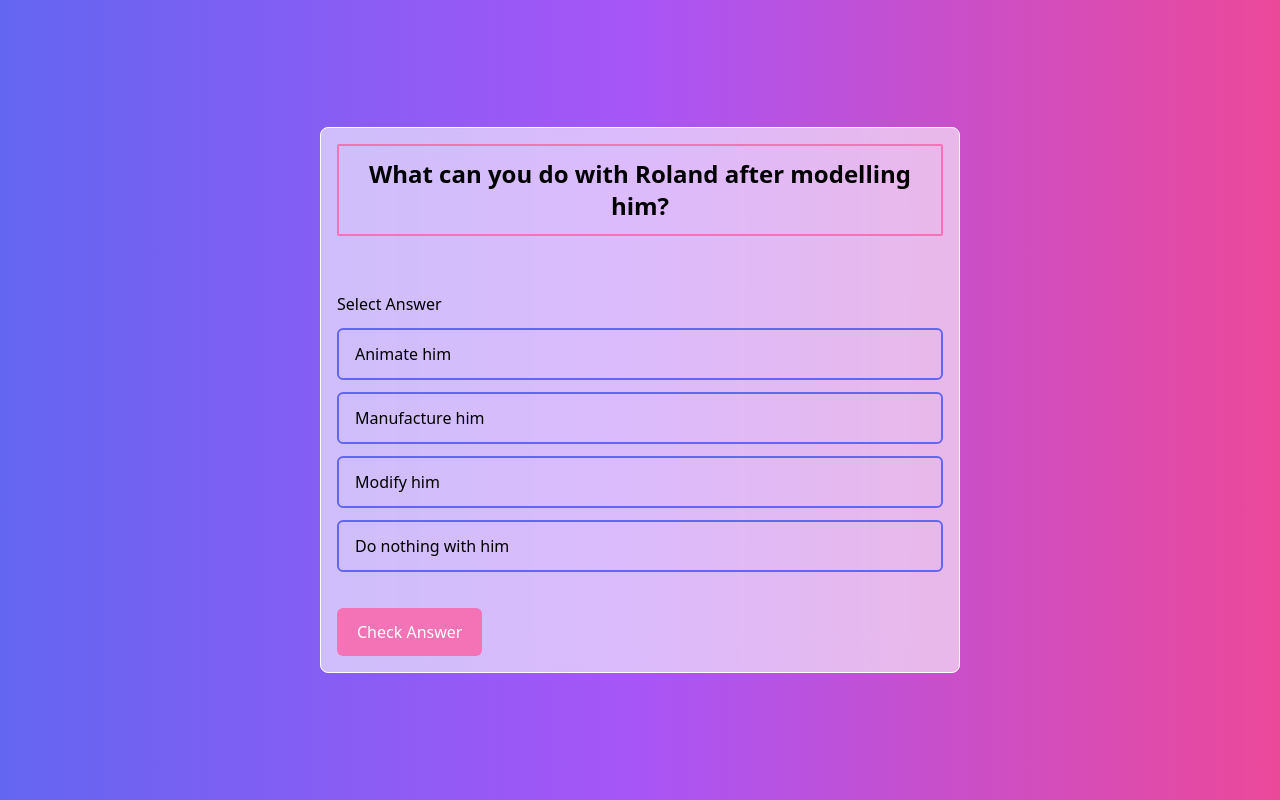
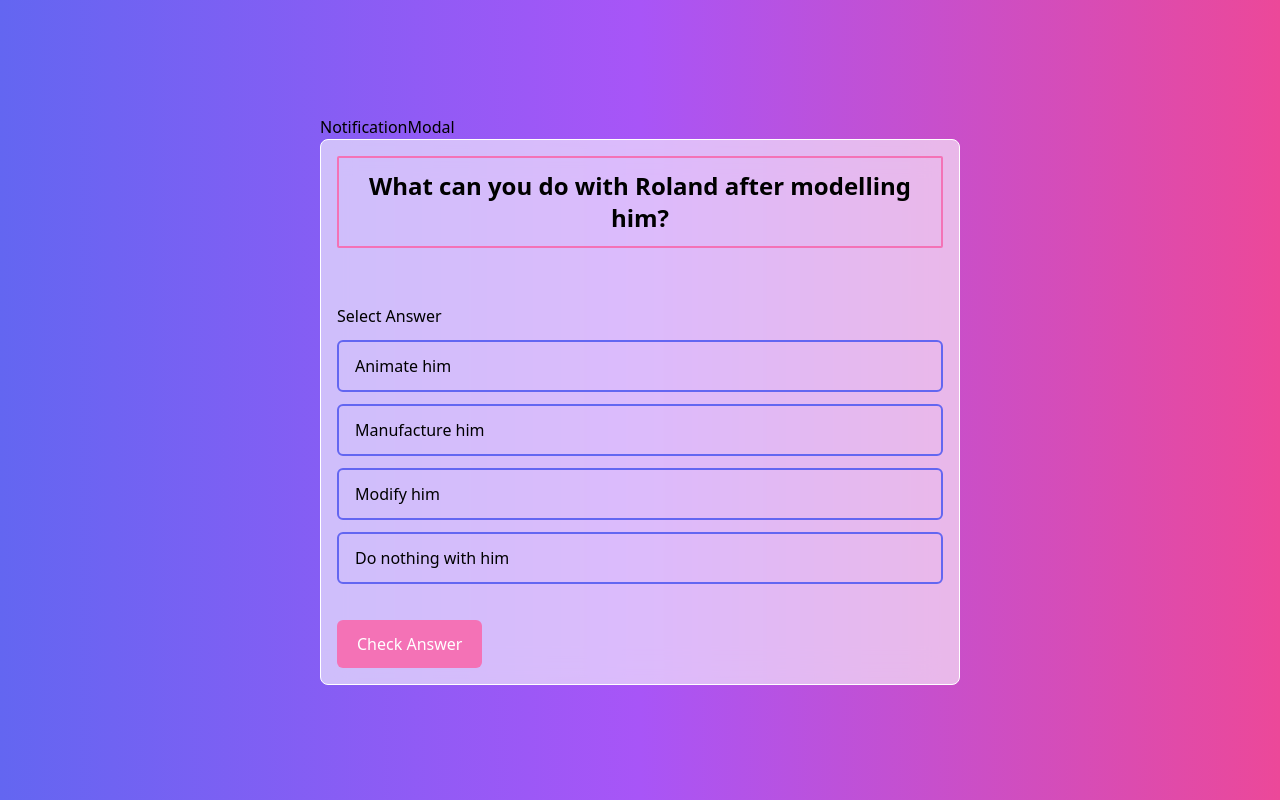
Before and after one commit to laribright/quiz-app, a Next.js app: page / in a window 1280 px wide. Built offline with nearby package versions, Linux system fonts and the light colour scheme.

Commit message:
Render the notification component in the homepage

```diff
--- a/pages/index.tsx
+++ b/pages/index.tsx
@@ -1,3 +1,4 @@
+import NotificationModal from "@/components/NotificationModal";
 import Head from "next/head";
 import { useState } from "react";
 
@@ -26,6 +27,8 @@ const Home = () => {
         <link rel="icon" href="/favicon.ico" />
         <meta name="description" content="Quiz application" />
       </Head>
+
+      <NotificationModal />
 
       <main className="md:w-[50vw] border border-white p-4 rounded-lg bg-opacity-60 backdrop-filter backdrop-blur-lg bg-white">
         <div className="text-center border-pink-400 border-[2px] text-2xl font-semibold py-3 rounded-sm">
```
